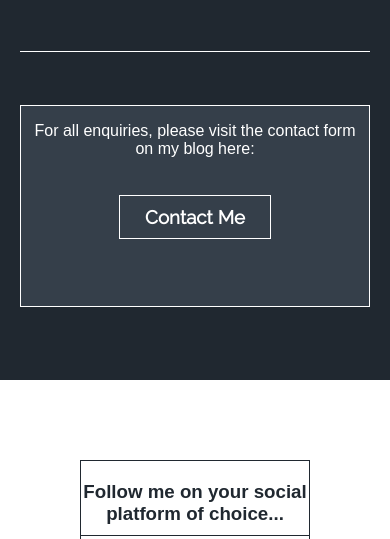
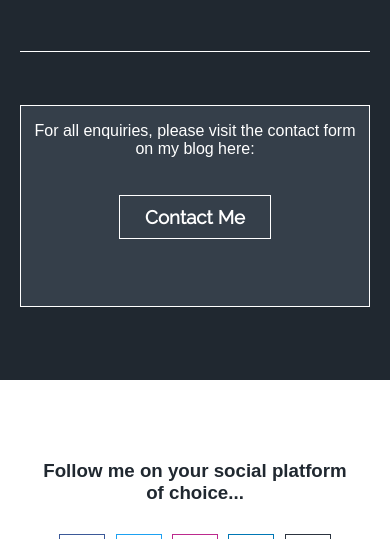
Before and after one commit to dickydido/profile, a plain HTML site: page index.html in a window 390 px wide. Shown: the part 1412-1951 px from the top of the page. Drawn offline with Linux system fonts and the light colour scheme; a web font is replaced by a local one.

Commit message:
Social Icons responsive

```diff
--- a/style.css
+++ b/style.css
@@ -460,6 +460,12 @@ li#letterboxd:hover {
   }
 }
 
+@media only screen and (max-width: 720px) {
+  .social-icons {
+    border: none;
+  }
+}
+
 @media only screen and (max-width: 570px) {
   .title img {
     max-width: 180px;
@@ -469,6 +475,9 @@ li#letterboxd:hover {
     background: none;
     text-align: center;
     margin-top: 10px;
+  }
+  .social-con {
+    margin: 80px 40px;
   }
 }
 
@@ -518,3 +527,9 @@ li#letterboxd:hover {
     padding-right: 5px;
   }
 }
+
+@media only screen and (max-width: 450px) {
+  .social-icons h3 {
+    border: none;
+  }
+}
```
